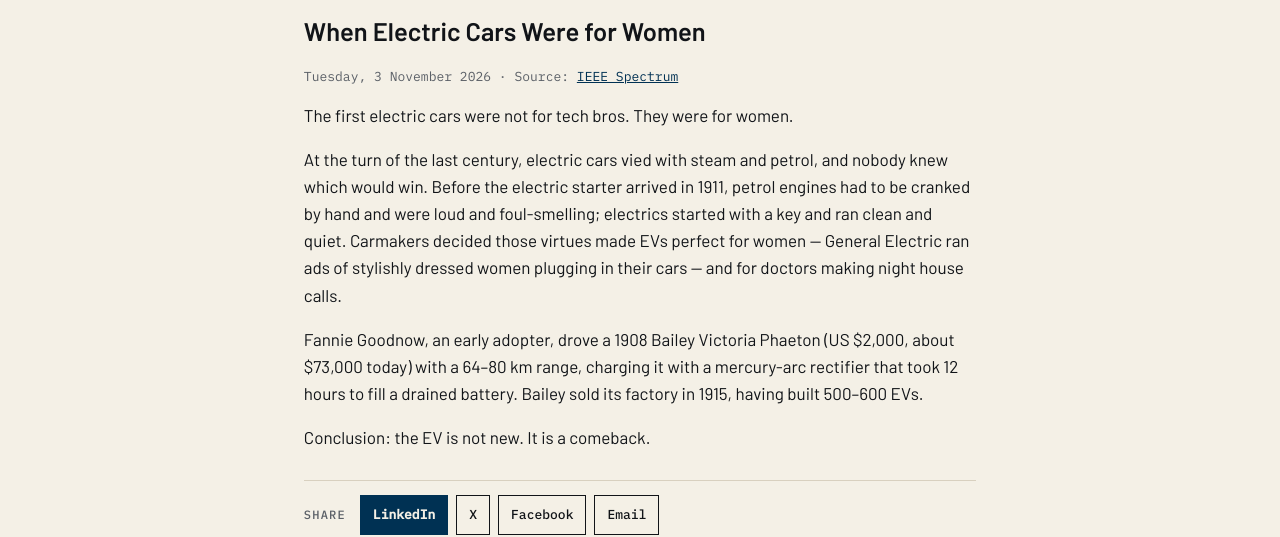
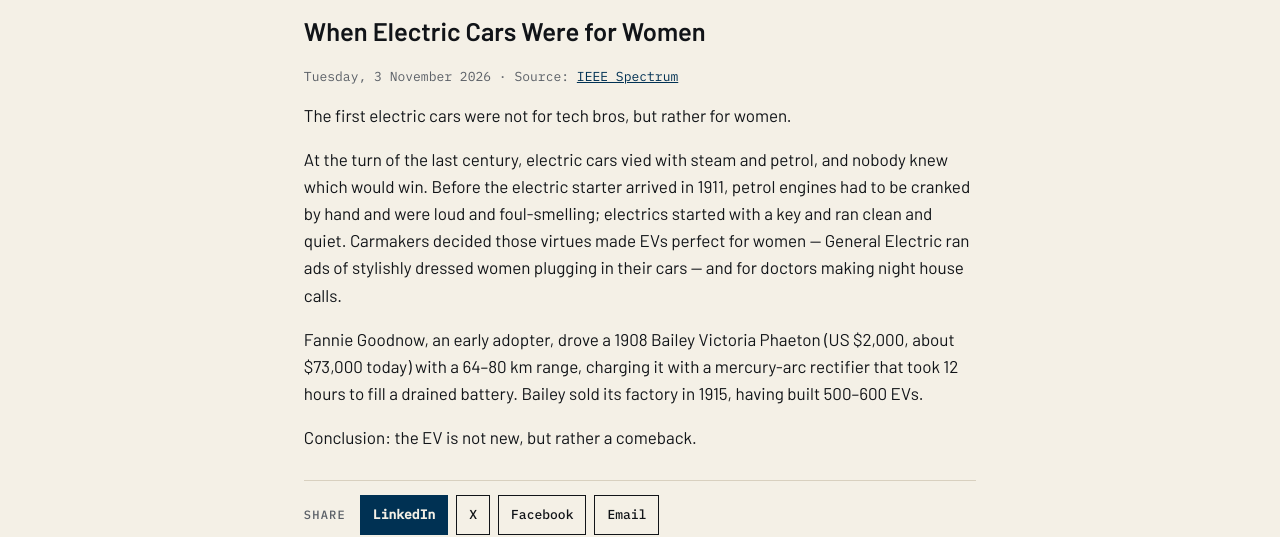
Before and after one commit to katz-news/katz.news, a Jekyll site: the page built from _posts/briefs/2026-11-04-when-electric-cars-were-for-women.md, in a window 1280 px wide. Shown: the part 351-888 px from the top of the page. Built offline with Jekyll 4.4.1, drawn with Linux system fonts in a browser that asks for light colours.

```diff
--- a/_data/build.yml
+++ b/_data/build.yml
@@ -1 +1 @@
-published_at: 2026-11-05T18:36:53Z
+published_at: 2026-11-05T18:37:48Z
--- a/_posts/briefs/2026-11-04-when-electric-cars-were-for-women.md
+++ b/_posts/briefs/2026-11-04-when-electric-cars-were-for-women.md
@@ -6,10 +6,10 @@ section: technology
 source_name: IEEE Spectrum
 source_url: https://spectrum.ieee.org/early-electric-vehicles
 ---
-The first electric cars were not for tech bros. They were for women.
+The first electric cars were not for tech bros, but rather for women.
 
 At the turn of the last century, electric cars vied with steam and petrol, and nobody knew which would win. Before the electric starter arrived in 1911, petrol engines had to be cranked by hand and were loud and foul-smelling; electrics started with a key and ran clean and quiet. Carmakers decided those virtues made EVs perfect for women — General Electric ran ads of stylishly dressed women plugging in their cars — and for doctors making night house calls.
 
 Fannie Goodnow, an early adopter, drove a 1908 Bailey Victoria Phaeton (US $2,000, about $73,000 today) with a 64–80 km range, charging it with a mercury-arc rectifier that took 12 hours to fill a drained battery. Bailey sold its factory in 1915, having built 500–600 EVs.
 
-Conclusion: the EV is not new. It is a comeback.
+Conclusion: the EV is not new, but rather a comeback.
```
